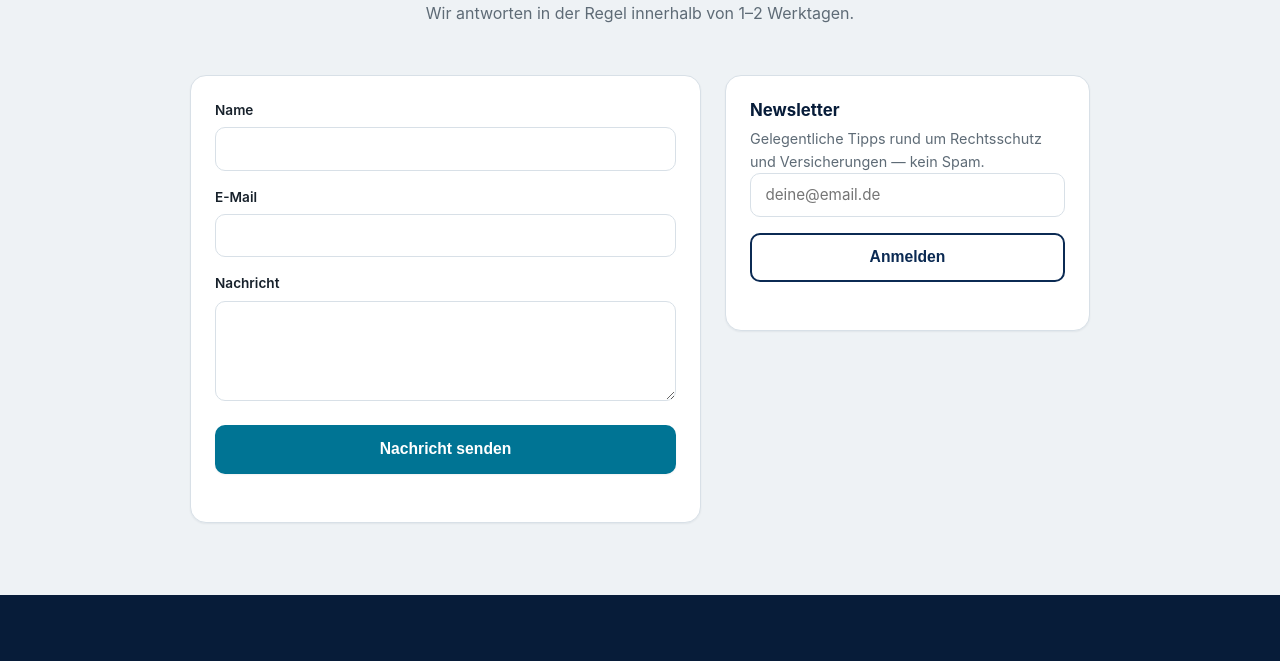
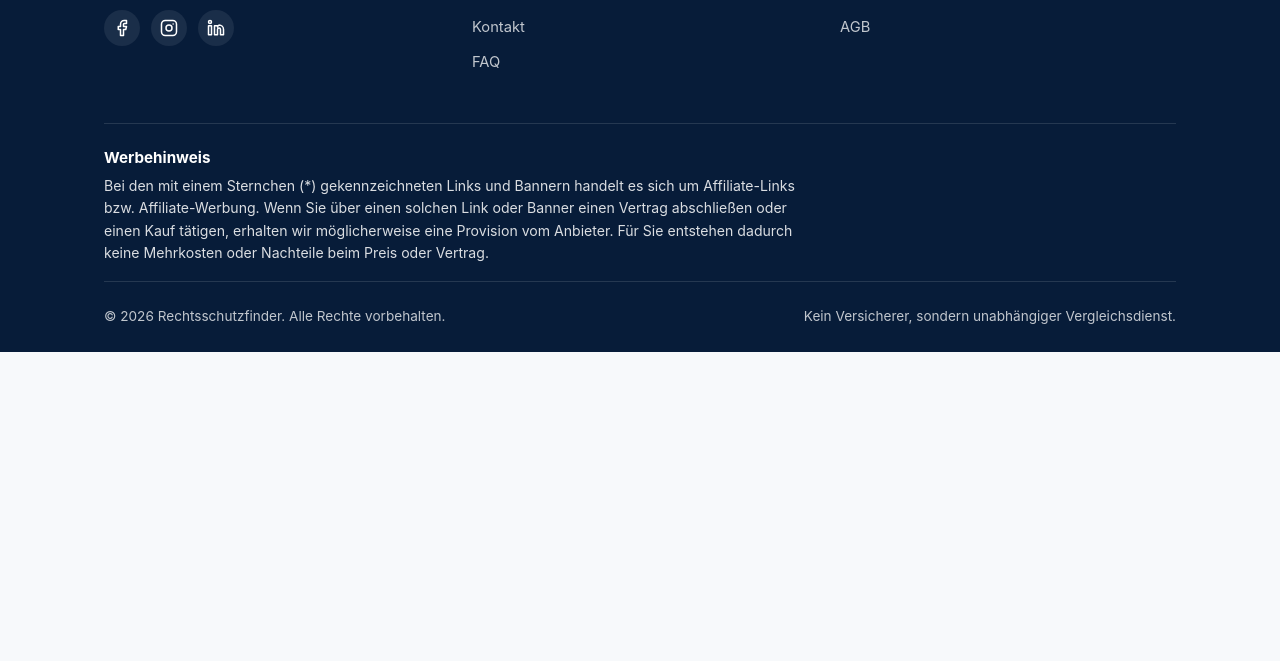
Before and after one commit to blackmarketing2026/rechtschutz-finder, a plain HTML site: page index.html in a window 1280 px wide. Shown: the part 5861-6522 px from the top of the page. After the commit the page ends 6213 px from the top, so only its background shows below. Drawn offline with Linux system fonts and the light colour scheme; a script that the page names is missing.

Commit message:
Kontaktformular und Newsletter entfernt
Kontakt-Nav-Punkt verweist jetzt auf die Kontaktangaben im Impressum statt
auf ein Formular. Zugehörige, jetzt ungenutzte CSS-Regeln und JS-Logik
(initFormStub, .contact-grid, .newsletter-card, .form-status, .form-field)
entfernt; Datenschutzerklärung entsprechend angepasst.

```diff
--- a/assets/css/style.css
+++ b/assets/css/style.css
@@ -355,30 +355,6 @@ section {
 .hero__card p {
   font-size: 0.92rem;
   margin-bottom: var(--space-3);
-}
-
-.form-field {
-  margin-bottom: var(--space-2);
-}
-
-.form-field label {
-  display: block;
-  font-size: 0.85rem;
-  font-weight: 600;
-  color: var(--color-text);
-  margin-bottom: 0.35rem;
-}
-
-.form-field select,
-.form-field input {
-  width: 100%;
-  padding: 0.7rem 0.9rem;
-  border: 1px solid var(--color-border);
-  border-radius: var(--radius-md);
-  font-family: inherit;
-  font-size: 0.95rem;
-  background: var(--color-surface);
-  color: var(--color-text);
 }
 
 /* -------------------- Section headers -------------------- */
@@ -906,53 +882,6 @@ section {
   color: var(--color-text-muted);
 }
 
-/* -------------------- Kontakt -------------------- */
-.contact-grid {
-  display: grid;
-  gap: var(--space-3);
-  max-width: 900px;
-  margin: 0 auto;
-}
-
-@media (min-width: 720px) {
-  .contact-grid {
-    grid-template-columns: 1.4fr 1fr;
-    align-items: start;
-  }
-}
-
-.contact-form textarea {
-  width: 100%;
-  padding: 0.7rem 0.9rem;
-  border: 1px solid var(--color-border);
-  border-radius: var(--radius-md);
-  font-family: inherit;
-  font-size: 0.95rem;
-  resize: vertical;
-}
-
-.newsletter-card h3 {
-  margin-bottom: 0.4rem;
-}
-
-.newsletter-card p {
-  font-size: 0.9rem;
-}
-
-.form-status {
-  font-size: 0.85rem;
-  margin: var(--space-1) 0 0;
-  min-height: 1.1em;
-}
-
-.form-status.success {
-  color: var(--color-success);
-}
-
-.form-status.error {
-  color: var(--color-error);
-}
-
 /* -------------------- Footer social -------------------- */
 .footer__social {
   display: flex;
--- a/assets/js/main.js
+++ b/assets/js/main.js
@@ -17,8 +17,6 @@ document.addEventListener("DOMContentLoaded", function () {
   }
 
   initCompareTableFilter();
-  initFormStub("contact-form", "contact-status", "Danke für deine Nachricht! Wir melden uns in Kürze.");
-  initFormStub("newsletter-form", "newsletter-status", "Danke! Bitte bestätige die Anmeldung über den Link in deiner E-Mail.");
   markAffiliateElements();
 });
 
@@ -57,28 +55,3 @@ function initCompareTableFilter() {
     });
   });
 }
-
-/**
- * Kein Backend angebunden: validiert client-seitig und zeigt eine
- * Bestätigung an. Bei echter Anbindung hier den fetch()-Aufruf ergänzen.
- */
-function initFormStub(formId, statusId, successMessage) {
-  var form = document.getElementById(formId);
-  var status = document.getElementById(statusId);
-  if (!form || !status) return;
-
-  form.addEventListener("submit", function (event) {
-    event.preventDefault();
-
-    if (!form.checkValidity()) {
-      form.reportValidity();
-      status.textContent = "Bitte fülle alle Pflichtfelder korrekt aus.";
-      status.className = "form-status error";
-      return;
-    }
-
-    status.textContent = successMessage;
-    status.className = "form-status success";
-    form.reset();
-  });
-}
--- a/index.html
+++ b/index.html
@@ -93,7 +93,7 @@
         <li><a href="index.html">Home</a></li>
         <li><a href="#vergleich">Vergleich</a></li>
         <li><a href="#ueber-uns">Über uns</a></li>
-        <li><a href="#kontakt">Kontakt</a></li>
+        <li><a href="impressum.html#kontakt">Kontakt</a></li>
         <li><a href="#rechner" class="btn btn-primary">Jetzt vergleichen</a></li>
       </ul>
     </div>
@@ -453,49 +453,6 @@
       </div>
     </section>
 
-    <!-- ============ KONTAKT ============ -->
-    <section id="kontakt" class="section-muted">
-      <div class="container">
-        <div class="section-head">
-          <span class="eyebrow">Kontakt</span>
-          <h2>Fragen? Schreib uns.</h2>
-          <p>Wir antworten in der Regel innerhalb von 1–2 Werktagen.</p>
-        </div>
-
-        <div class="contact-grid">
-          <form class="card contact-form" id="contact-form" novalidate>
-            <div class="form-field">
-              <label for="c-name">Name</label>
-              <input type="text" id="c-name" name="name" required />
-            </div>
-            <div class="form-field">
-              <label for="c-email">E-Mail</label>
-              <input type="email" id="c-email" name="email" required />
-            </div>
-            <div class="form-field">
-              <label for="c-message">Nachricht</label>
-              <textarea id="c-message" name="message" rows="4" required></textarea>
-            </div>
-            <button type="submit" class="btn btn-primary" style="width:100%;">Nachricht senden</button>
-            <p class="form-status" id="contact-status" role="status" aria-live="polite"></p>
-          </form>
-
-          <div class="card newsletter-card">
-            <h3>Newsletter</h3>
-            <p>Gelegentliche Tipps rund um Rechtsschutz und Versicherungen — kein Spam.</p>
-            <form id="newsletter-form">
-              <div class="form-field">
-                <label for="n-email" class="visually-hidden">E-Mail für Newsletter</label>
-                <input type="email" id="n-email" name="n-email" placeholder="deine@email.de" required />
-              </div>
-              <button type="submit" class="btn btn-secondary" style="width:100%;">Anmelden</button>
-              <p class="form-status" id="newsletter-status" role="status" aria-live="polite"></p>
-            </form>
-          </div>
-        </div>
-      </div>
-    </section>
-
   </main>
 
   <footer class="site-footer">
@@ -521,7 +478,7 @@
           <ul class="footer__links">
             <li><a href="#vergleich">Vergleich</a></li>
             <li><a href="#ueber-uns">Über uns</a></li>
-            <li><a href="#kontakt">Kontakt</a></li>
+            <li><a href="impressum.html#kontakt">Kontakt</a></li>
             <li><a href="#faq">FAQ</a></li>
           </ul>
         </div>
```
Also changed, not shown: agb.html (+1 -1 lines), datenschutz.html (+6 -12 lines), impressum.html (+2 -1 lines).
